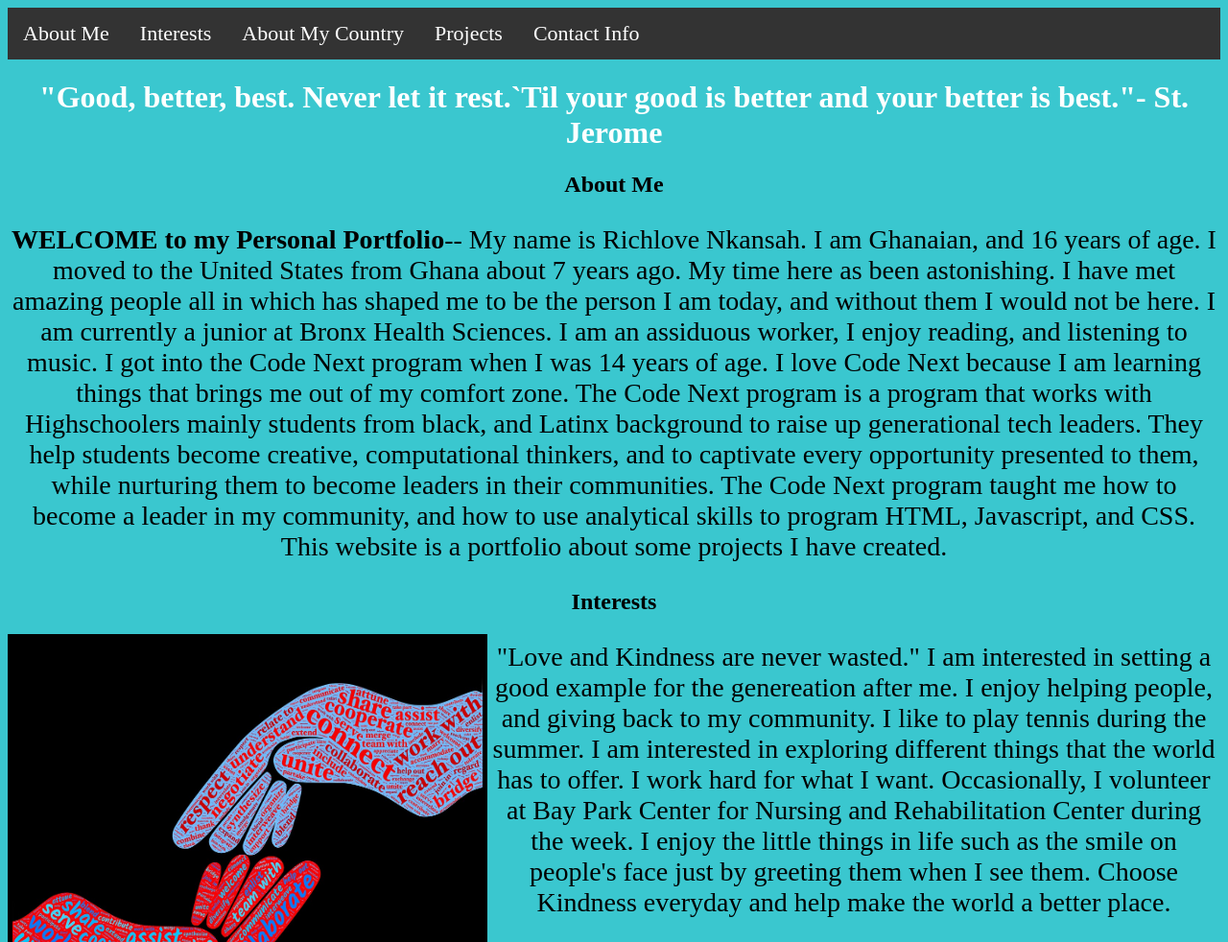
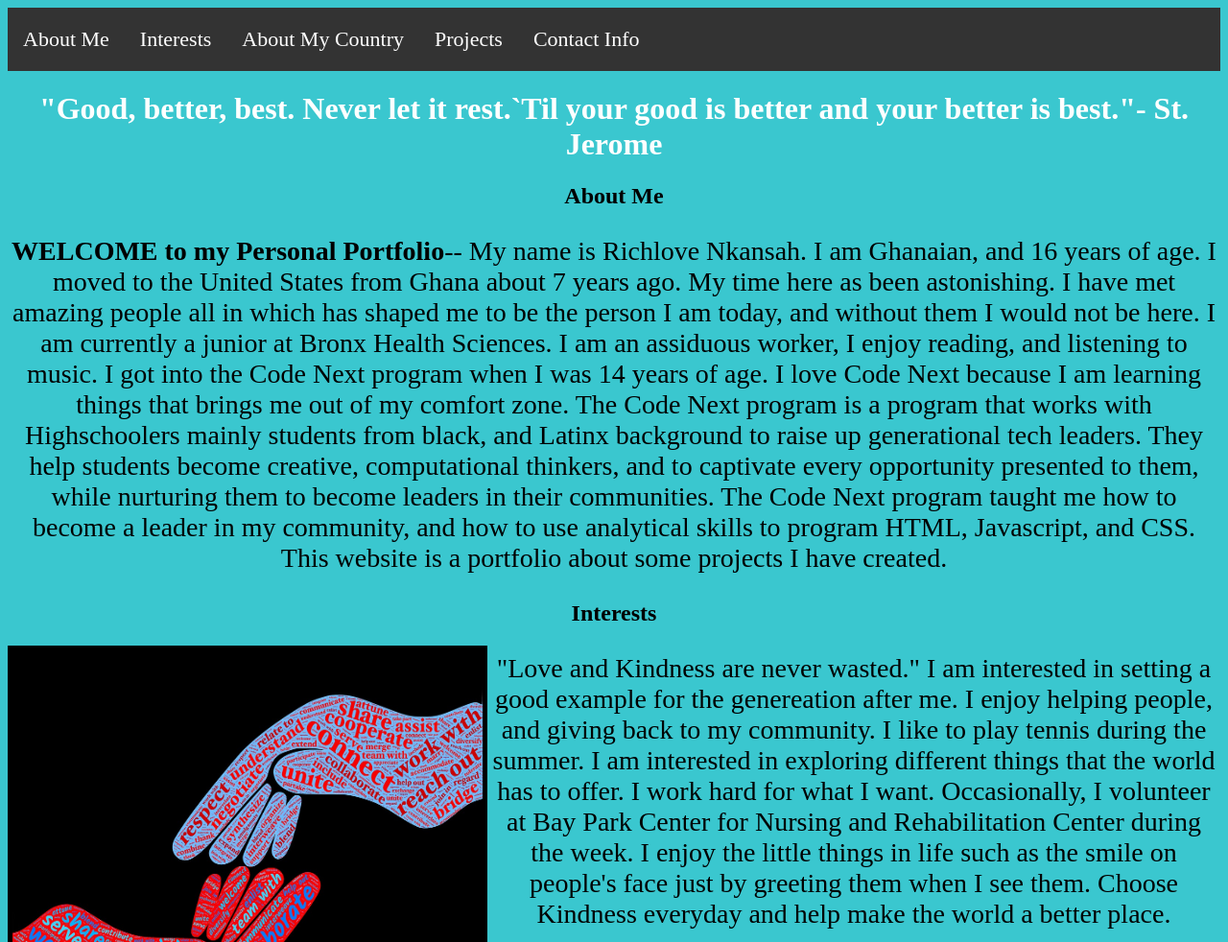
Before and after one commit to richlove45/personal-portfolio, a plain HTML site: page index.html in a window 1280 px wide. Shown: the top 982 px of the page at 96% size. Drawn offline with Linux system fonts and the light colour scheme.

Commit message:
Updated css
line height (nav ul)

```diff
--- a/style.css
+++ b/style.css
@@ -2,6 +2,8 @@ nav ul li{
     text-align:center;
     display:inline;
     font-size:22px;
+    line-height: 1.0cm;
+
 
 }
 
```
